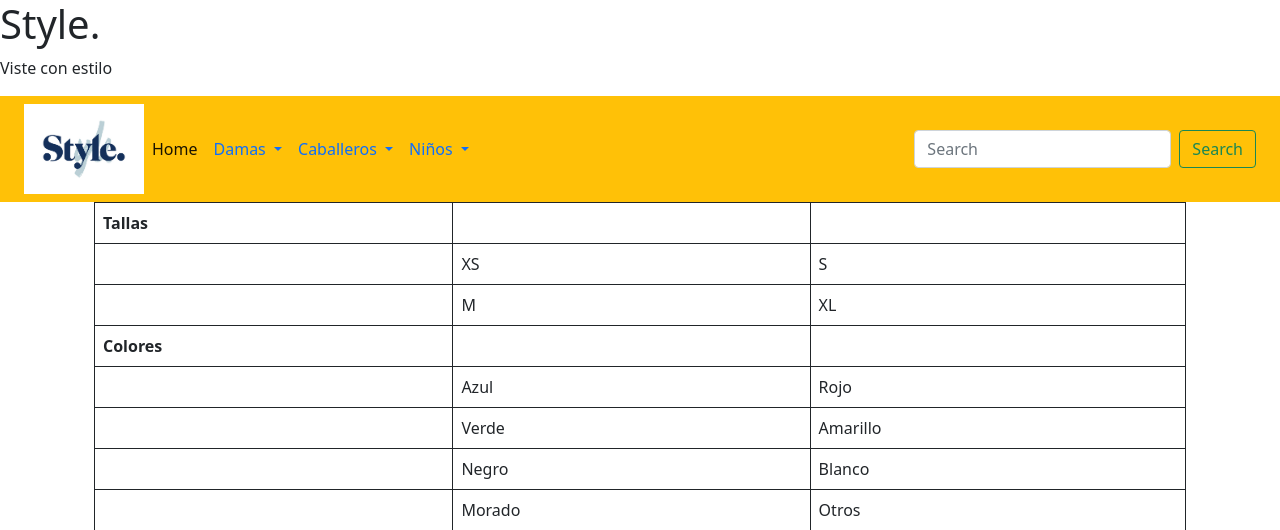
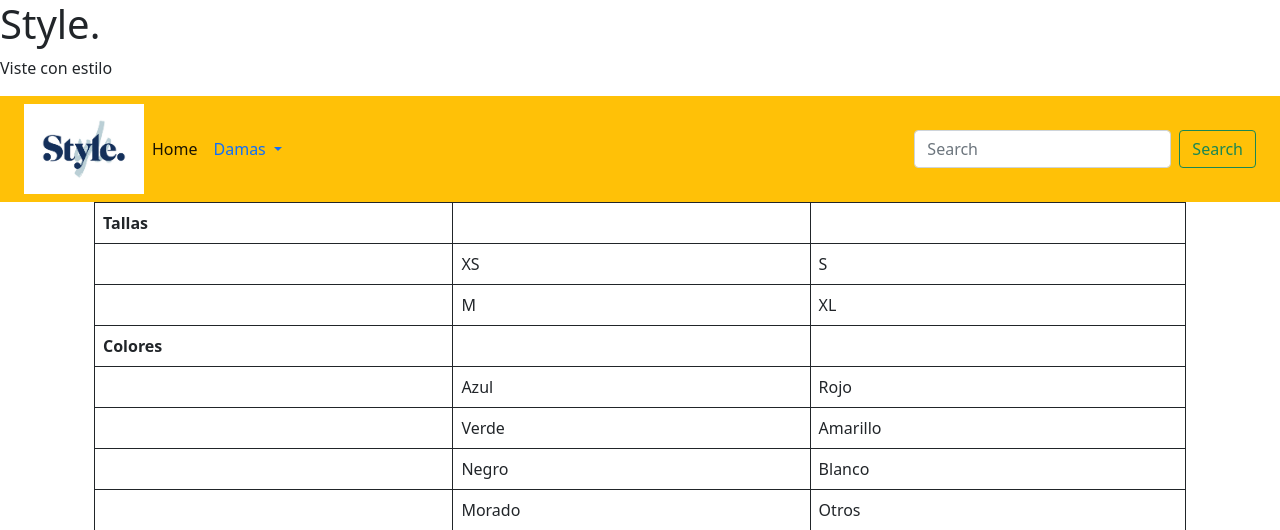
Before and after one commit to rudyc78/Proyecto_Web, a Django app: page /blusas/ in a window 1280 px wide. Shown: the top 530 px of the page. Run offline with Django 4.2, Linux system fonts and the light colour scheme.

Commit message:
new changes

```diff
--- a/Web/store/templates/blusas.html
+++ b/Web/store/templates/blusas.html
@@ -31,7 +31,7 @@
           <div class="collapse navbar-collapse" id="navbarSupportedContent">
             <ul class="navbar-nav me-auto mb-2 mb-lg-0">
               <li class="nav-item">
-                <a class="nav-link active" aria-current="page" href="index.html" target="_blank">Home</a>
+                <a class="nav-link active" aria-current="page" href="{% url 'home' %}" target="_blank">Home</a>
               </li>
 
               <!--Primer Dropdown menu-->
@@ -40,40 +40,13 @@
                   Damas
                 </a>
                 <ul class="dropdown-menu">
-                  <li><a class="dropdown-item" href="index.html" target="_blank">Panatalones</a></li>
-                  <li><a class="dropdown-item" href="blusas.html" target="_blank">Blusas</a></li>
-                  <li><a class="dropdown-item" href="zapatos-dama.html" target="_blank">Sandalias</a></li>
+                  <li><a class="dropdown-item" href="{% url 'pant-mujer' %}" target="_blank">Panatalones</a></li>
+                  <li><a class="dropdown-item" href="{% url 'blusas' %}" target="_blank">Blusas</a></li>
+                  <li><a class="dropdown-item" href="{% url 'zapdamas' %}" target="_blank">Sandalias</a></li>
                   <li><hr class="dropdown-divider"></li>
                 </ul>
               </li>
 
-              <!--Primer Dropdown menu-->
-              <li class="nav-item dropdown">
-                <a class="nav-link dropdown-toggle" href="#" role="button" data-bs-toggle="dropdown" aria-expanded="false">
-                  Caballeros
-                </a>
-                <ul class="dropdown-menu">
-                  <li><a class="dropdown-item" href="pantalones-caballeros.html" target="_blank">Panatalones</a></li>
-                  <li><a class="dropdown-item" href="camisas-caballero.html" target="_blank">Camisas</a></li>
-                  <li><a class="dropdown-item" href="zapatos-caballeros.html" target="_blank">Zapatos</a></li>
-                  <li><hr class="dropdown-divider"></li>
-                  <li><a class="dropdown-item" href="#">Something else here</a></li>
-                </ul>
-              </li>
-
-              <!--Segundo Dropdown menu-->
-              <li class="nav-item dropdown">
-                <a class="nav-link dropdown-toggle" href="#" role="button" data-bs-toggle="dropdown" aria-expanded="false">
-                  Niños
-                </a>
-                <ul class="dropdown-menu">
-                  <li><a class="dropdown-item" href="pantalones-niños.html" target="_blank">Pantalones</a></li>
-                  <li><a class="dropdown-item" href="camisas-niños.html" target="_blank">Camisas</a></li>
-                  <li><a class="dropdown-item" href="zapatos-niños.html" target="_blank">Zapatos</a></li>
-                  <li><hr class="dropdown-divider"></li>
-                  <li><a class="dropdown-item" href="#">Something else here</a></li>
-                </ul>
-              </li>
 
               <!--Tercer Dropdown menu-->
               <li class="nav-item">
```
Also changed, not shown: Web/store/templates/pantalones-mujeres.html (+23 -20 lines).
